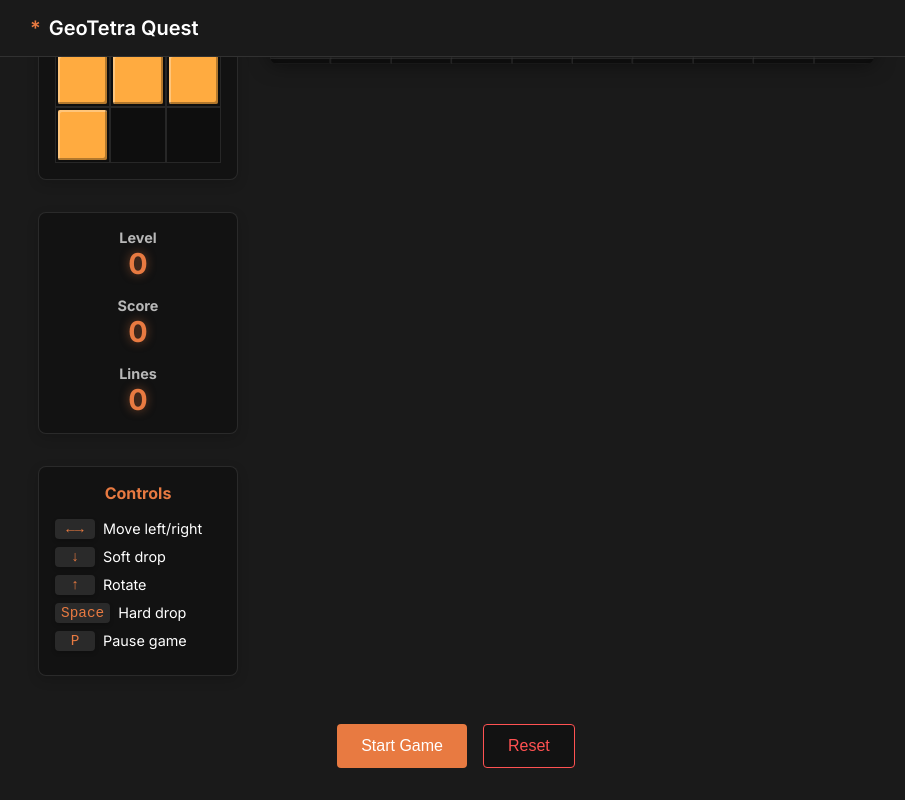
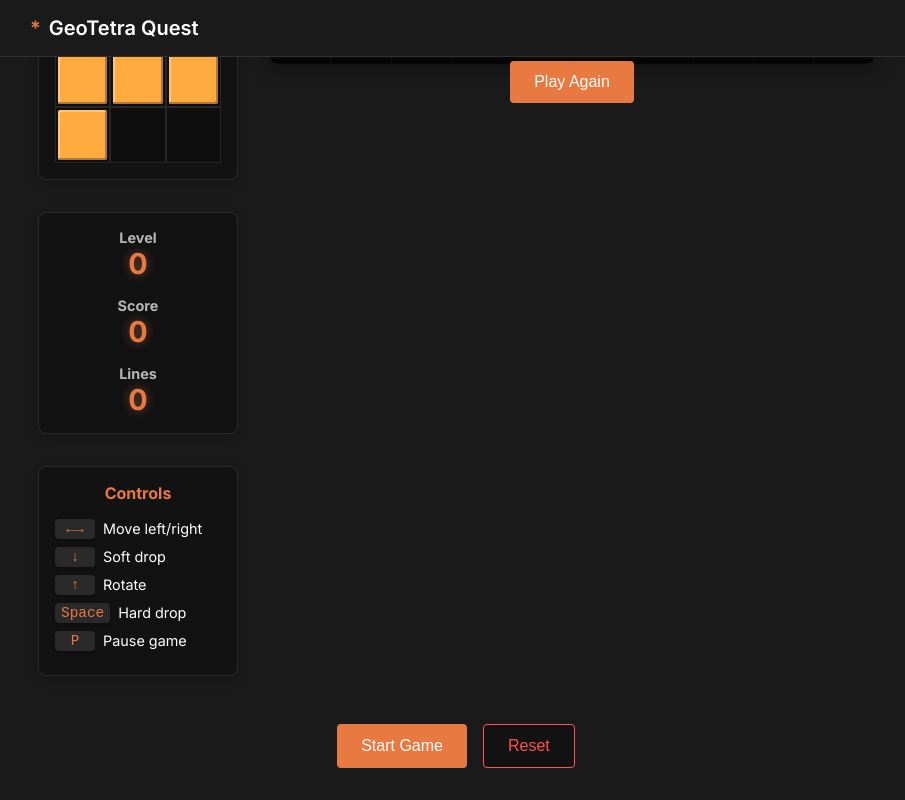
Before and after one commit to Workflow-Manager-admin/geotetra-quest-5625-5630, a React (Create React App) app in the folder geo_tetra_quest/: page / in a window 1280 px wide. Both pictures are taken after a click on the button "Start Game". Shown: the part 225-1025 px from the top of the page, without its empty margins (184-1089 px from the left). Built offline with nearby package versions, Linux system fonts and the light colour scheme.

Commit message:
Auto-commit: Changes as of 2025-05-22T08:59:57.205948+00:00

```diff
--- a/geo_tetra_quest/src/components/MainContainer/MainContainer.js
+++ b/geo_tetra_quest/src/components/MainContainer/MainContainer.js
@@ -84,6 +84,33 @@ const MainContainer = () => {
         <div className="geotetra-board-container">
           {/* Use the GameBoard component */}
           <GameBoard board={board} />
+
+          {/* Game over overlay */}
+          {gameOver && (
+            <div className="geotetra-overlay">
+              <h2>Game Over</h2>
+              <p>Final Score: {score}</p>
+              <button
+                className="geotetra-btn geotetra-btn-primary"
+                onClick={startGame}
+              >
+                Play Again
+              </button>
+            </div>
+          )}
+
+          {/* Pause overlay */}
+          {paused && !gameOver && (
+            <div className="geotetra-overlay">
+              <h2>Game Paused</h2>
+              <button
+                className="geotetra-btn geotetra-btn-primary"
+                onClick={togglePause}
+              >
+                Resume Game
+              </button>
+            </div>
+          )}
         </div>
       </div>
 
```
Also changed, not shown: 2 other files (tests, documents, lock files or other folders).
